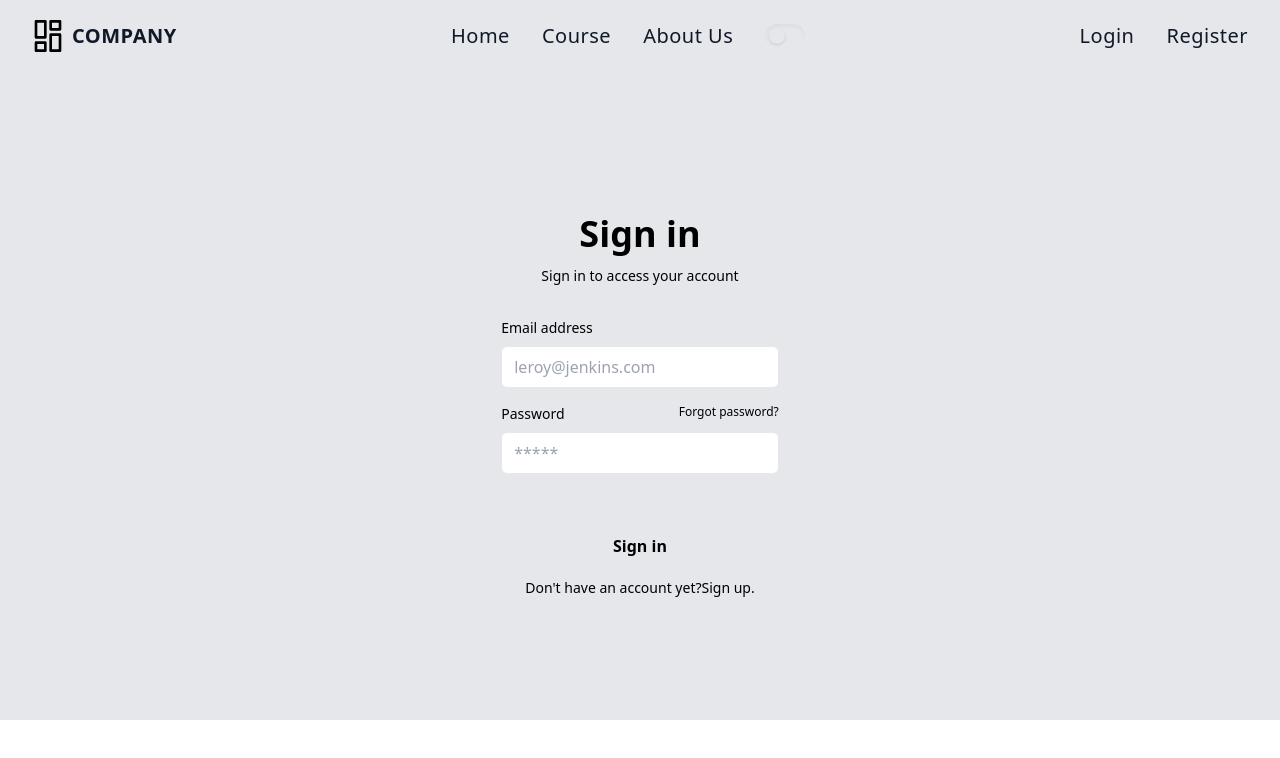
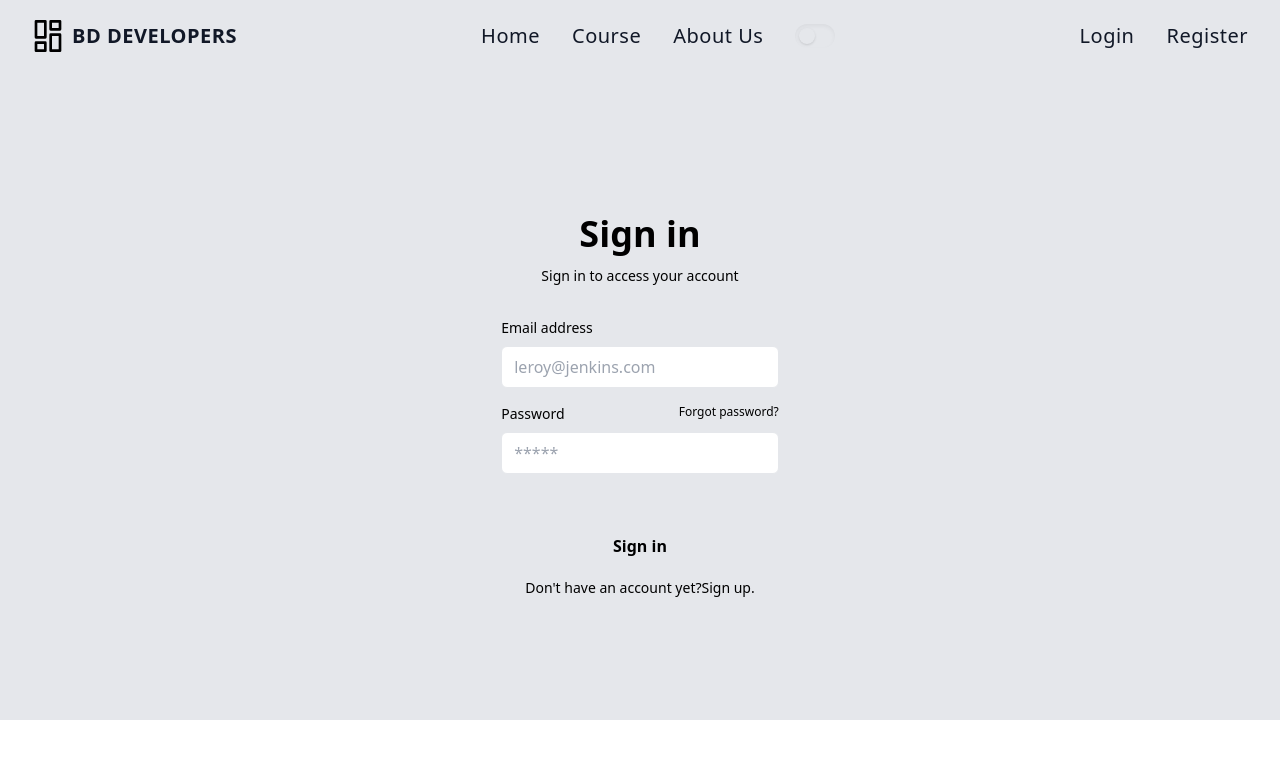
Before and after one commit to Sujonmia5/BD-DEVELOPER-CLIENT-SIDE, a React (Create React App) app: page /login in a window 1280 px wide. Shown: the top 758 px of the page. Built offline with nearby package versions, Linux system fonts and the light colour scheme.

Commit message:
firebase installed

```diff
--- a/package.json
+++ b/package.json
@@ -6,6 +6,7 @@
     "@testing-library/jest-dom": "^5.16.5",
     "@testing-library/react": "^13.4.0",
     "@testing-library/user-event": "^13.5.0",
+    "firebase": "^9.12.1",
     "lottie-react": "^2.3.1",
     "react": "^18.2.0",
     "react-dom": "^18.2.0",
--- a/public/index.html
+++ b/public/index.html
@@ -1,14 +1,12 @@
 <!DOCTYPE html>
 <html lang="en">
+
 <head>
   <meta charset="utf-8" />
   <link rel="icon" href="%PUBLIC_URL%/favicon.ico" />
   <meta name="viewport" content="width=device-width, initial-scale=1" />
   <meta name="theme-color" content="#000000" />
-    <meta
-      name="description"
-      content="Web site created using create-react-app"
-    />
+  <meta name="description" content="Web site created using create-react-app" />
   <link rel="apple-touch-icon" href="%PUBLIC_URL%/logo192.png" />
   <!--
       manifest.json provides metadata used when your web app is installed on a
@@ -24,8 +22,9 @@
       work correctly both with client-side routing and a non-root public URL.
       Learn how to configure a non-root public URL by running `npm run build`.
     -->
-    <title>React App</title>
+  <title>BD Developers</title>
 </head>
+
 <body>
   <noscript>You need to enable JavaScript to run this app.</noscript>
   <div id="root"></div>
@@ -40,4 +39,5 @@
       To create a production bundle, use `npm run build` or `yarn build`.
     -->
 </body>
+
 </html>
--- a/src/Components/Navbar/Navbar.js
+++ b/src/Components/Navbar/Navbar.js
@@ -31,7 +31,7 @@ const Navbar = () => {
                             <rect x="14" y="11" width="7" height="12" />
                         </svg>
                         <span className="ml-2 text-xl font-bold tracking-wide text-gray-900 uppercase">
-                            Company
+                            BD Developers
                         </span>
                     </a>
                     <ul className="flex items-center hidden space-x-8 lg:flex">
@@ -118,7 +118,7 @@ const Navbar = () => {
                             </svg>
                         </button>
                         {isMenuOpen && (
-                            <div className="absolute top-0 left-0 w-full">
+                            <div className="absolute z-50 top-0 left-0 w-full">
                                 <div className="p-5 bg-white border rounded shadow-sm">
                                     <div className="flex items-center justify-between mb-4">
                                         <div>
@@ -143,8 +143,8 @@ const Navbar = () => {
                                                     <rect x="14" y="1" width="7" height="6" />
                                                     <rect x="14" y="11" width="7" height="12" />
                                                 </svg>
-                                                <span className="ml-2 text-xl font-bold tracking-wide text-gray-800 uppercase">
-                                                    Company
+                                                <span className="ml-2 text-xl font-bold tracking-wide text-gray-900 uppercase">
+                                                    BD Developers
                                                 </span>
                                             </a>
                                         </div>
@@ -171,7 +171,7 @@ const Navbar = () => {
                                                     to="/"
                                                     aria-label="Our product"
                                                     title="Our product"
-                                                    className='text-1xl block font-medium text-start mx-auto mt-2 border p-3 rounded-lg bg-slate-300'
+                                                    className='text-1xl block font-medium text-start mx-auto mt-2 border p-3 rounded-lg bg-slate-300 hover:bg-slate-400'
                                                 >
                                                     Home
                                                 </Link>
@@ -182,7 +182,7 @@ const Navbar = () => {
                                                     href="/"
                                                     aria-label="About us"
                                                     title="About us"
-                                                    className='text-1xl block font-medium text-start mx-auto mt-2 border p-3 rounded-lg bg-slate-300'
+                                                    className='text-1xl block font-medium text-start mx-auto mt-2 border p-3 rounded-lg bg-slate-300 hover:bg-slate-400'
                                                 >
                                                     About us
                                                 </a>
--- /dev/null
+++ b/src/Firebase/Firebase.js
@@ -0,0 +1,18 @@
+// Import the functions you need from the SDKs you need
+import { initializeApp } from "firebase/app";
+// TODO: Add SDKs for Firebase products that you want to use
+// https://firebase.google.com/docs/web/setup#available-libraries
+
+// Your web app's Firebase configuration
+const firebaseConfig = {
+    apiKey: "AIzaSyBMmPKrQq1eI95f2cIh7vz8DZFNsp0co2o",
+    authDomain: "bd-developers-7438e.firebaseapp.com",
+    projectId: "bd-developers-7438e",
+    storageBucket: "bd-developers-7438e.appspot.com",
+    messagingSenderId: "925554352699",
+    appId: "1:925554352699:web:0a804233ce9aab82cef21e"
+};
+
+// Initialize Firebase
+const app = initializeApp(firebaseConfig);
+export default app
```
Also changed, not shown: 2 other files (tests, documents, lock files or other folders). Lines whose indentation alone changed are shown as unchanged.
